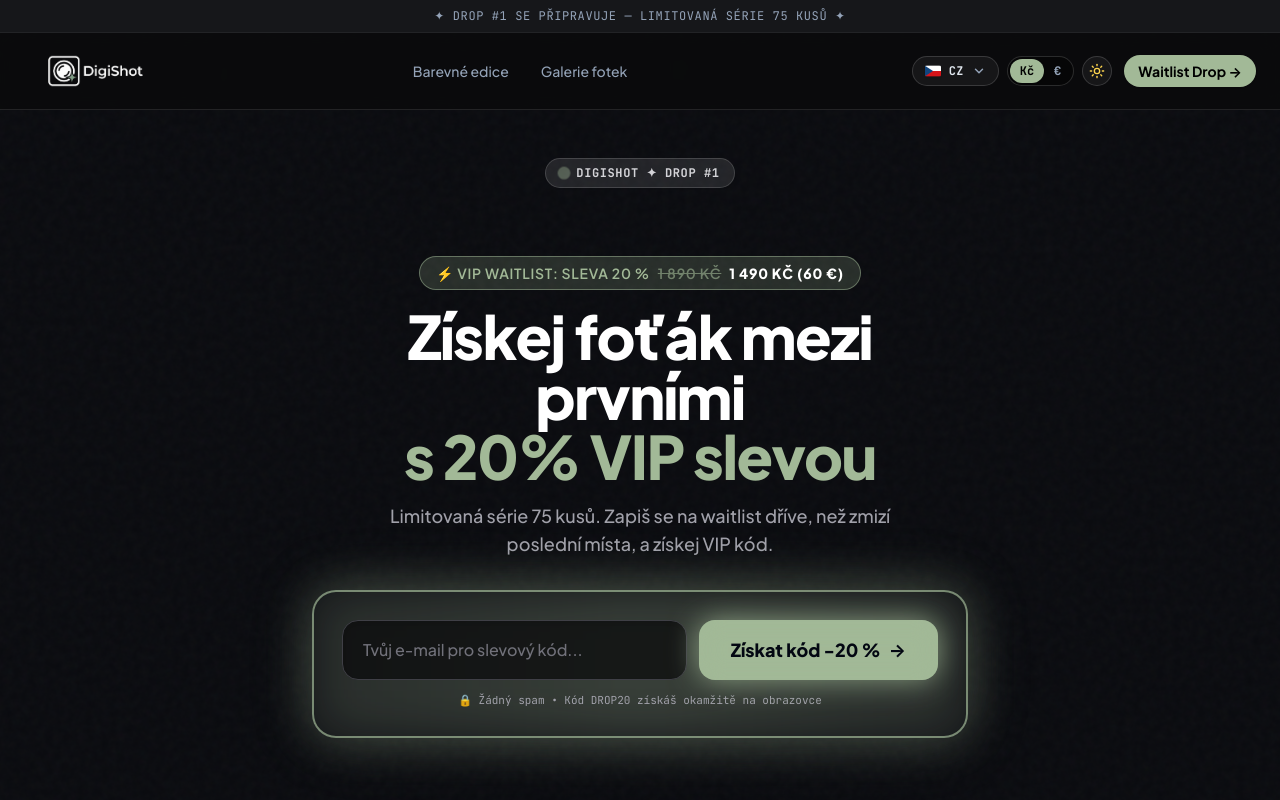
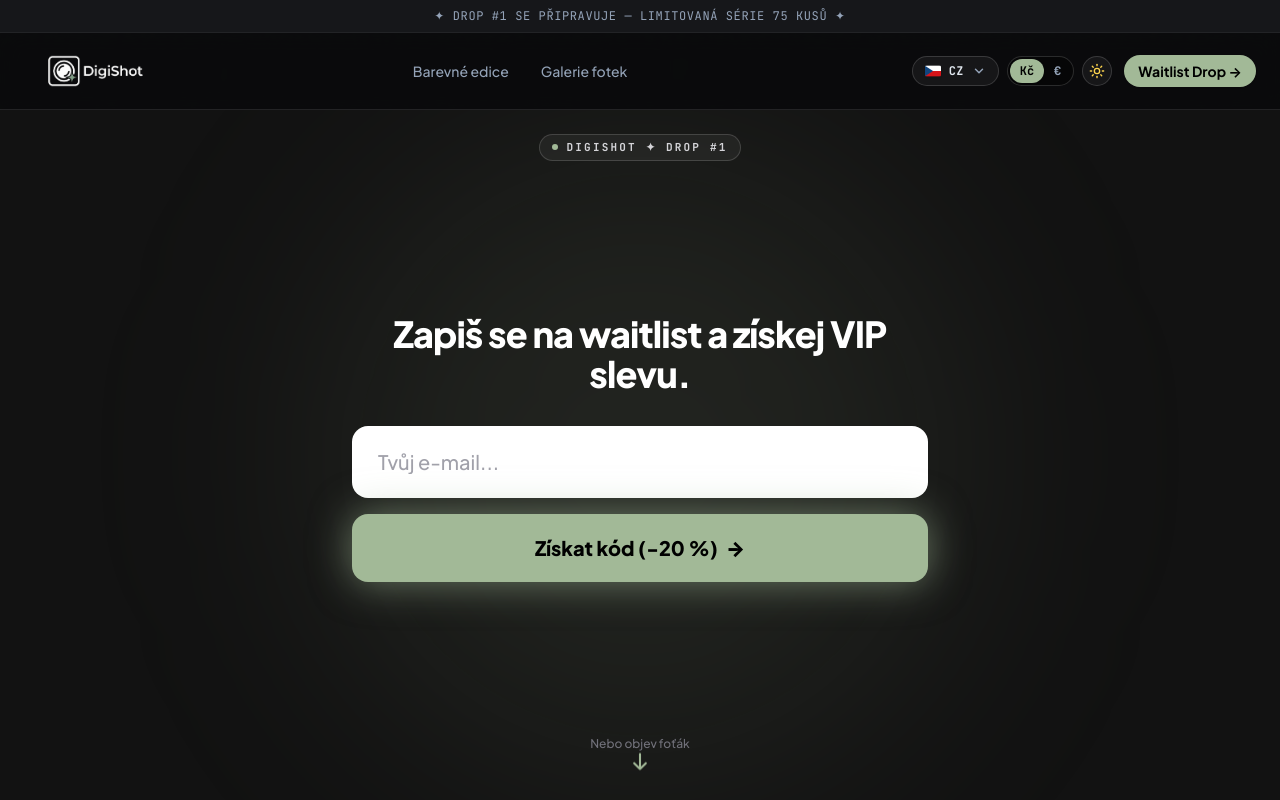
Before and after one commit to Panzupanek/digishot, a React (Vite) app: page / in a window 1280 px wide. Shown: the top 800 px of the page. Built offline with nearby package versions, Linux system fonts and the light colour scheme.

Commit message:
Hero: minimal Dark Spotlight first screen with only email capture

```diff
--- a/src/components/Hero.tsx
+++ b/src/components/Hero.tsx
@@ -82,131 +82,112 @@ export const Hero: React.FC = () => {
 
   return (
     <>
-      {/* 1. 100VH SQUEEZE PAGE - DOMINANTNÍ SBĚR E-MAILU */}
-      <section className="min-h-screen flex flex-col justify-between items-center px-4 py-8 text-center relative max-w-4xl mx-auto w-full">
-        {/* Zcela nahoře: malinké logo / text */}
-        <div className="pt-2 sm:pt-4">
-          <div className="inline-flex items-center gap-2 px-3.5 py-1.5 rounded-full bg-black/5 dark:bg-white/10 border border-black/10 dark:border-white/15 text-xs font-mono font-bold tracking-wider uppercase text-zinc-700 dark:text-zinc-300 shadow-sm">
-            <span className="w-2 h-2 rounded-full bg-[#A2B997] animate-ping" />
+      {/* 1. DARK SPOTLIGHT – první obrazovka obsahuje pouze sběr e-mailu.
+          Výška odečítá hlavičku (+ na mobilu i spodní sticky lištu), aby šipka dole byla vidět bez scrollování. */}
+      <section className="relative w-full bg-[#121212] text-white overflow-hidden border-b border-white/10">
+        {/* Jemný spotlight za formulářem */}
+        <div className="pointer-events-none absolute left-1/2 top-1/2 -translate-x-1/2 -translate-y-1/2 w-[640px] h-[640px] max-w-[120vw] rounded-full bg-[#A2B997]/10 blur-[120px]" />
+
+        <div className="relative mx-auto max-w-3xl px-4 py-6 flex flex-col justify-between items-center text-center min-h-[calc(100svh-190px)] md:min-h-[calc(100vh-110px)]">
+          {/* Nahoře: malý minimalistický badge */}
+          <div className="inline-flex items-center gap-2 px-3 py-1 rounded-full border border-white/15 bg-white/5 text-[11px] font-mono font-bold tracking-[0.2em] uppercase text-zinc-300">
+            <span className="w-1.5 h-1.5 rounded-full bg-[#A2B997]" />
             <span>DigiShot ✦ Drop #1</span>
           </div>
-        </div>
 
-        {/* Uprostřed obrazovky: Velký a extrémně výrazný blok s formulářem */}
-        <div className="my-auto w-full max-w-2xl px-2 py-4">
-          <div className="inline-flex items-center gap-2 px-4 py-1.5 rounded-full bg-[#A2B997]/20 border border-[#A2B997]/50 text-xs sm:text-sm font-semibold uppercase tracking-wider mb-4 text-[#3d5a32] dark:text-[#A2B997]">
-            <span>⚡ VIP WAITLIST: SLEVA 20 %</span>
-            <span className="line-through opacity-60">1 890 Kč</span>
-            <span className="font-extrabold text-[#2a4122] dark:text-white">1 490 Kč (60 €)</span>
-          </div>
-
-          <h1 className="text-3xl sm:text-5xl md:text-6xl font-black tracking-tight text-zinc-950 dark:text-white mb-4 leading-tight">
-            Získej foťák mezi prvními <br className="hidden sm:inline" />
-            <span className="text-[#55754b] dark:text-[#A2B997]">s 20% VIP slevou</span>
-          </h1>
-          <p className="text-base sm:text-lg text-zinc-600 dark:text-zinc-400 max-w-lg mx-auto mb-8 leading-relaxed">
-            Limitovaná série 75 kusů. Zapiš se na waitlist dříve, než zmizí poslední místa, a získej VIP kód.
+          {/* Středobod: krátká výzva + obří formulář */}
+          <div className="w-full max-w-xl my-auto py-8">
+            {status === 'success' ? (
+              <div className="p-6 sm:p-8 rounded-3xl bg-white/5 border border-[#A2B997]/50 shadow-[0_0_40px_rgba(162,185,151,0.25)] animate-fade-in">
+                <p className="text-[#A2B997] font-extrabold text-xl mb-2">
+                  ✓ Jsi na waitlistu!
                 </p>
-
-          {/* Obrovský zářící box */}
-          <div className="relative p-4 sm:p-7 rounded-3xl bg-white/95 dark:bg-[#121318]/95 backdrop-blur-xl border-2 border-[#A2B997]/70 shadow-[0_0_50px_rgba(162,185,151,0.35)] dark:shadow-[0_0_60px_rgba(162,185,151,0.25)] transition-all">
-            {/* Vnější pulzující aura boxu */}
-            <div className="absolute -inset-1 rounded-3xl bg-gradient-to-r from-[#A2B997]/25 via-[#A2B997]/40 to-[#A2B997]/25 blur-xl opacity-70 animate-pulse -z-10 pointer-events-none" />
-
-            {status === 'success' ? (
-              <div className="p-4 sm:p-6 text-center animate-fade-in">
-                <p className="text-emerald-600 dark:text-[#A2B997] font-bold text-lg mb-1">
-                  ✓ Místo v Dropu #1 rezervováno!
+                <p className="text-sm text-zinc-400 mb-5">
+                  Tvůj VIP kód na 20% slevu pro edici {selectedColor}:
                 </p>
-                <p className="text-xs text-zinc-600 dark:text-zinc-400 mb-4">
-                  Tvůj kód na 20% slevu: <strong>{promoCode}</strong> (platí na zahájení dropu)
-                </p>
-                <div className="flex items-center justify-between bg-white dark:bg-black/60 border border-zinc-200 dark:border-zinc-700 rounded-xl p-3 px-4 shadow-sm max-w-sm mx-auto">
-                  <span className="font-mono text-xl font-bold tracking-widest text-[#4d6f43] dark:text-[#A2B997]">{promoCode}</span>
+                <div className="flex items-center justify-between bg-black/60 border border-white/15 rounded-2xl p-3 px-5 max-w-sm mx-auto">
+                  <span className="font-mono text-2xl font-bold tracking-widest text-[#A2B997]">{promoCode}</span>
                   <button
                     type="button"
                     onClick={copyCode}
-                    className="text-xs bg-zinc-100 hover:bg-zinc-200 dark:bg-zinc-800 dark:hover:bg-zinc-700 text-zinc-800 dark:text-zinc-200 px-3 py-1.5 rounded-lg border border-zinc-300 dark:border-zinc-600 transition cursor-pointer font-medium"
+                    className="text-xs bg-white/10 hover:bg-white/20 text-white px-3 py-1.5 rounded-lg border border-white/20 transition cursor-pointer font-medium"
                   >
                     {copied ? '✓ Zkopírováno' : 'Kopírovat'}
                   </button>
                 </div>
-                <p className="text-[11px] text-zinc-500 dark:text-zinc-400 mt-3">Platí na cenu 1 490 Kč / 60 € po spuštění dropu.</p>
+                <p className="text-[11px] text-zinc-500 mt-4">Platí na cenu 1 490 Kč / 60 € po spuštění dropu.</p>
               </div>
             ) : (
-              <form onSubmit={handleFormSubmit} className="space-y-3">
-                <div className="flex flex-col sm:flex-row gap-3">
+              <>
+                <p className="text-2xl sm:text-4xl font-extrabold tracking-tight text-white mb-8 leading-tight">
+                  Zapiš se na waitlist a získej VIP slevu.
+                </p>
+
+                <form onSubmit={handleFormSubmit} className="flex flex-col gap-4">
                   <input
                     type="email"
                     required
                     value={email}
                     onChange={(e) => setEmail(e.target.value)}
-                    placeholder="Tvůj e-mail pro slevový kód..."
-                    className="flex-1 bg-white/80 dark:bg-zinc-950/70 border border-zinc-300 dark:border-zinc-700 focus:border-[#A2B997] focus:ring-2 focus:ring-[#A2B997]/40 rounded-2xl px-5 py-4 text-base text-zinc-900 dark:text-white placeholder-zinc-400 dark:placeholder-zinc-500 shadow-inner outline-none transition"
+                    placeholder="Tvůj e-mail..."
+                    aria-label="E-mail"
+                    className="w-full bg-white text-black placeholder-zinc-400 text-lg sm:text-xl rounded-2xl px-6 py-5 outline-none border-2 border-transparent focus:border-[#A2B997] focus:ring-4 focus:ring-[#A2B997]/30 transition"
                   />
                   <button
                     type="submit"
                     disabled={status === 'loading'}
-                    className="group relative bg-[#A2B997] hover:bg-white text-gray-950 font-black text-base sm:text-lg px-8 py-4 rounded-2xl shadow-[0_0_30px_rgba(162,185,151,0.8)] hover:shadow-[0_0_45px_rgba(162,185,151,1)] hover:scale-105 active:scale-95 transition-all duration-300 ease-in-out whitespace-nowrap cursor-pointer flex items-center justify-center gap-2 overflow-hidden disabled:opacity-50"
+                    className="group relative w-full bg-[#A2B997] hover:bg-white text-black font-black text-lg sm:text-xl px-8 py-5 rounded-2xl shadow-[0_0_40px_rgba(162,185,151,0.6)] hover:shadow-[0_0_60px_rgba(162,185,151,0.9)] hover:scale-[1.03] active:scale-95 transition-all duration-300 ease-in-out cursor-pointer flex items-center justify-center gap-2 disabled:opacity-60"
                   >
-                    {/* Pulzující glow aura */}
-                    <span className="absolute inset-0 bg-[#A2B997] blur-md opacity-40 animate-pulse pointer-events-none" />
-                    <span className="relative z-10 flex items-center gap-2">
-                      <span>{status === 'loading' ? 'Odesílám...' : 'Získat kód -20 %'}</span>
-                      <span className="inline-block transition-transform duration-300 group-hover:translate-x-1.5 font-bold">
-                        →
-                      </span>
-                    </span>
+                    {/* Pulzující záře za tlačítkem */}
+                    <span className="pointer-events-none absolute -inset-1 rounded-2xl bg-[#A2B997]/40 blur-lg animate-pulse -z-10" />
+                    <span>{status === 'loading' ? 'Odesílám...' : 'Získat kód (-20 %)'}</span>
+                    {status !== 'loading' && (
+                      <span className="inline-block transition-transform duration-300 group-hover:translate-x-1.5">→</span>
+                    )}
                   </button>
-                </div>
-                <p className="text-[11px] text-zinc-500 dark:text-zinc-400 font-mono text-center">
-                  🔒 Žádný spam • Kód DROP20 získáš okamžitě na obrazovce
-                </p>
                 </form>
+
+                {status === 'error' && (
+                  <p className="text-red-400 text-sm mt-3 font-medium">Něco se pokazilo, zkus to prosím znovu.</p>
                 )}
-            {status === 'error' && (
-              <p className="text-red-500 dark:text-red-400 text-xs mt-2 font-medium">Něco se pokazilo, zkus to prosím znovu.</p>
+              </>
             )}
           </div>
-        </div>
 
-        {/* Úplný spodek: animovaná šipka dolů s textem "Nebo objev DigiShot" */}
-        <div className="pb-4 pt-2">
+          {/* Dole: animovaná šipka */}
           <a
             href="#discover"
             onClick={scrollToDiscover}
-            className="group inline-flex flex-col items-center gap-1.5 text-xs font-semibold text-zinc-500 hover:text-zinc-900 dark:text-zinc-400 dark:hover:text-white transition-colors cursor-pointer select-none"
+            className="inline-flex flex-col items-center gap-1 text-xs font-medium text-zinc-500 hover:text-white transition-colors cursor-pointer select-none"
           >
-            <span>Nebo objev DigiShot</span>
-            <svg
-              className="w-5 h-5 animate-bounce text-[#A2B997]"
-              fill="none"
-              stroke="currentColor"
-              viewBox="0 0 24 24"
-            >
+            <span>Nebo objev foťák</span>
+            <svg className="w-5 h-5 animate-bounce text-[#A2B997]" fill="none" stroke="currentColor" viewBox="0 0 24 24">
               <path strokeLinecap="round" strokeLinejoin="round" strokeWidth={2.5} d="M19 14l-7 7m0 0l-7-7m7 7V3" />
             </svg>
           </a>
         </div>
       </section>
 
-      {/* 2. ODSUNUTÝ ZBYTEK WEBU POD 100VH SEKCI */}
-      <section id="discover" className="relative pt-20 pb-20 px-4 text-center max-w-4xl mx-auto scroll-mt-12">
-        {/* Cenový odznak se slevou */}
+      {/* 2. VŠE OSTATNÍ – až pod tmavou obrazovkou */}
+      <section id="discover" className="relative pt-20 pb-20 px-4 text-center max-w-4xl mx-auto scroll-mt-20">
+        {/* Cenovka */}
         <div className="inline-flex flex-wrap items-center justify-center gap-1 sm:gap-1.5 px-4 py-1.5 rounded-full bg-emerald-500/10 border border-emerald-500/30 text-xs font-semibold uppercase tracking-wider mb-6">
           <span className="text-emerald-700 dark:text-emerald-400 font-bold">⚡ DROP #1: SLEVA 20 % PRO WAITLIST</span>
           <span className="line-through text-zinc-500 mx-1">1 890 Kč (75 €)</span>
           <span className="font-bold text-emerald-600 dark:text-emerald-400">1 490 Kč (60 €)</span>
         </div>
 
-        <h2 className="text-4xl sm:text-6xl font-extrabold tracking-tight text-zinc-950 dark:text-white mb-4">
+        <h2 className="text-4xl sm:text-6xl font-extrabold tracking-tight text-zinc-950 dark:text-white mb-3">
           Žádný displej. Čistá párty.
         </h2>
+        <p className="text-xl sm:text-2xl font-bold text-[#55754b] dark:text-[#A2B997] mb-4">
+          Získej foťák mezi prvními s 20% VIP slevou.
+        </p>
         <p className="text-base sm:text-lg text-zinc-600 dark:text-zinc-400 max-w-xl mx-auto mb-8 leading-relaxed">
-          Zapiš se na waitlist a získej VIP kód na 20% slevu pro nadcházející Drop #1.
+          Drop #1 se připravuje — limitovaná série 75 kusů. Zapiš se na waitlist a získej VIP kód DROP20.
         </p>
 
-        {/* Color Selector Pills */}
+        {/* Výběr barev */}
         <div className="text-center max-w-md mx-auto mb-8">
           <span className="block text-xs font-semibold text-zinc-600 dark:text-zinc-400 mb-3">
             Vyber si barvu pro rezervaci:
@@ -239,7 +220,7 @@ export const Hero: React.FC = () => {
           </div>
         </div>
 
-        {/* Formulář nebo Odhalený kód */}
+        {/* Druhý formulář (sdílí stav s formulářem nahoře) */}
         <div className="max-w-md mx-auto">
           {status === 'success' ? (
             <div className="p-6 rounded-2xl bg-slate-50 dark:bg-zinc-900 border border-emerald-500/40 text-center animate-fade-in shadow-xl">
@@ -249,7 +230,6 @@ export const Hero: React.FC = () => {
               <p className="text-xs text-zinc-600 dark:text-zinc-400 mb-4">
                 Tvůj kód na 20% slevu: <strong>{promoCode}</strong> (zasláno také na e-mail)
               </p>
-
               <div className="flex items-center justify-between bg-white dark:bg-black/60 border border-zinc-200 dark:border-zinc-700 rounded-xl p-3 px-4 shadow-sm">
                 <span className="font-mono text-xl font-bold tracking-widest text-emerald-600 dark:text-emerald-400">{promoCode}</span>
                 <button
@@ -263,8 +243,7 @@ export const Hero: React.FC = () => {
               <p className="text-[11px] text-zinc-500 dark:text-zinc-400 mt-3">Platí na cenu 1 490 Kč / 60 € po spuštění dropu.</p>
             </div>
           ) : (
-            <form onSubmit={handleFormSubmit} className="space-y-4">
-              <div className="flex flex-col sm:flex-row gap-2">
+            <form onSubmit={handleFormSubmit} className="flex flex-col sm:flex-row gap-2">
               <input
                 type="email"
                 required
@@ -278,18 +257,11 @@ export const Hero: React.FC = () => {
                 disabled={status === 'loading'}
                 className="group bg-[#A2B997] hover:bg-white text-gray-900 font-bold px-6 py-3 rounded-xl shadow-[0_0_20px_rgba(162,185,151,0.6)] hover:shadow-[0_0_30px_rgba(162,185,151,0.9)] hover:scale-105 active:scale-95 transition-all duration-300 ease-in-out whitespace-nowrap disabled:opacity-50 cursor-pointer text-sm flex items-center justify-center gap-2"
               >
-                  {status === 'loading' ? (
-                    'Odesílám...'
-                  ) : (
-                    <>
-                      <span>Získat kód (-20 %)</span>
-                      <span className="inline-block transition-transform duration-300 group-hover:translate-x-1.5">
-                        →
-                      </span>
-                    </>
+                <span>{status === 'loading' ? 'Odesílám...' : 'Získat kód (-20 %)'}</span>
+                {status !== 'loading' && (
+                  <span className="inline-block transition-transform duration-300 group-hover:translate-x-1.5">→</span>
                 )}
               </button>
-              </div>
             </form>
           )}
           {status === 'error' && (
```
Lines whose indentation alone changed are shown as unchanged.
